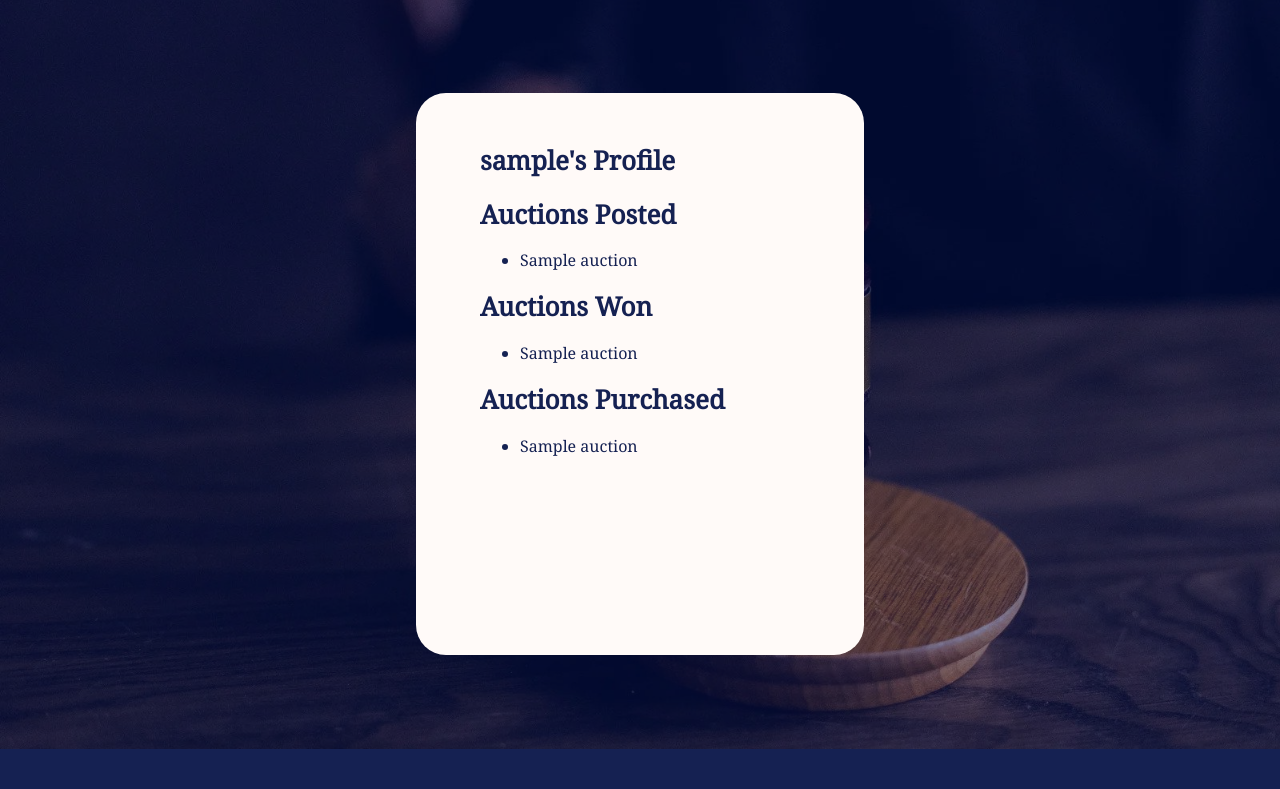
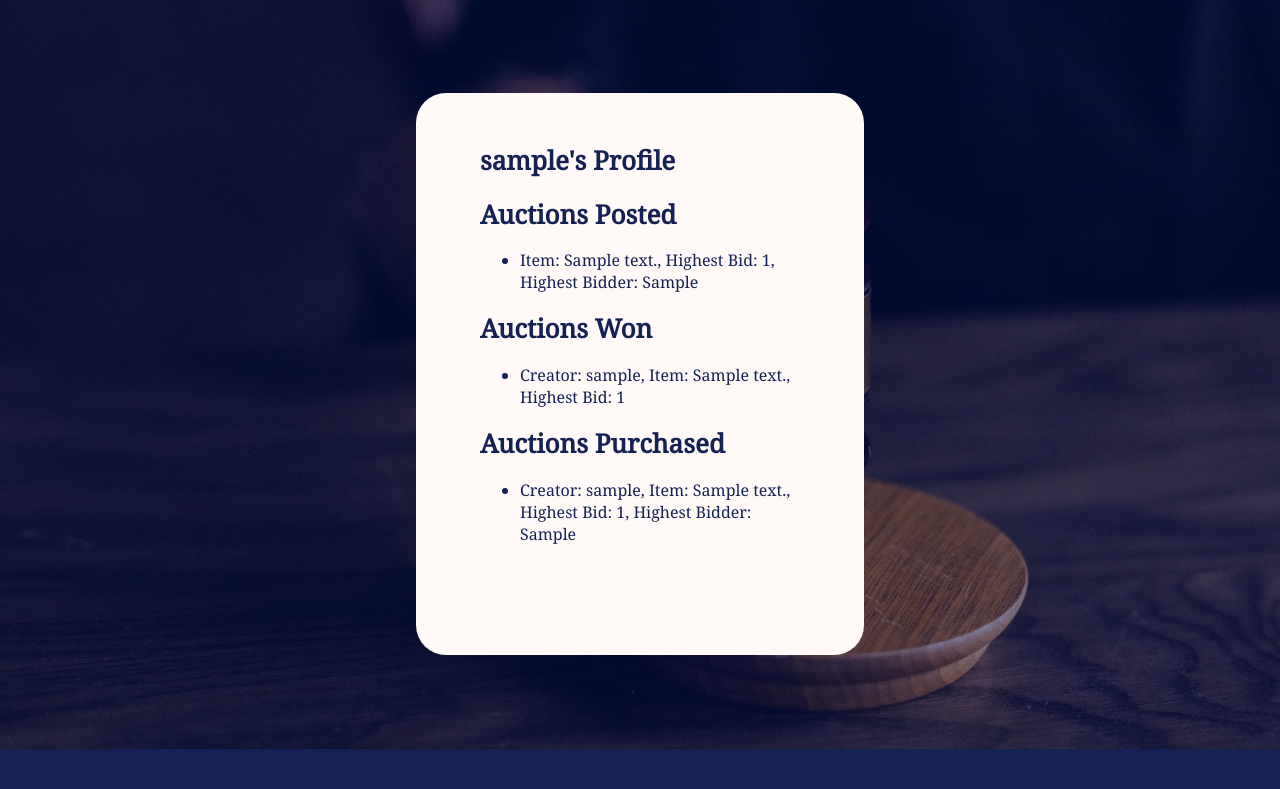
Before and after one commit to enochand/CSE312Project, a Flask app: template templates/profile.html in a window 1280 px wide. Shown: the part 101-890 px from the top of the page. Run offline with Flask 3, Linux system fonts and the light colour scheme; the template is opened without the code that fills it: most values are stand-ins (such as "Sample title", 1, 10 or a date in 2020); some web fonts are replaced.

Commit message:
Completed user profiles, everything should work

```diff
--- a/main.py
+++ b/main.py
@@ -84,7 +84,7 @@ def user_info(user_id):
     username = user.get('username', None)
     user_auctions_posted = data.find_posted_auctions_by_username(username)
     user_auctions_won = data.find_won_auctions_by_username(username)
-    user_auctions_purchased = [1, 2]
+    user_auctions_purchased = data.find_purchased_auctions_by_username(username)
     if user:
         user_template = render_template('profile.html', is_user=is_user,
                                         username=user["username"],
--- a/templates/profile.html
+++ b/templates/profile.html
@@ -16,7 +16,7 @@
     </div>
 
   <div class="header">
-      <img src="static/images/auction.jpg" alt="auction-hammer">
+      <img src="../static/images/auction.jpg" alt="auction-hammer">
       <div class="container">
         <h1>{{ username }}'s Profile</h1>
 
@@ -46,7 +46,7 @@
 
           <ul>
           {% for auction in posted_auctions %}
-              <li>{{ auction["description"] }}</li>
+                <li>Item: {{ auction.description }}, Highest Bid: {{ auction.highest_bid }}, Highest Bidder: {{ auction.highest_bidder }}</li>
           {% else %}
                 <li>No auctions found</li>
           {% endfor %}
@@ -56,7 +56,7 @@
 
           <ul>
           {% for auction in won_auctions %}
-              <li>{{ auction }}</li>
+                <li>Creator: {{ auction.username }}, Item: {{ auction.description }}, Highest Bid: {{ auction.highest_bid }}</li>
           {% else %}
                 <li>No auctions found</li>
           {% endfor %}
@@ -66,7 +66,7 @@
 
           <ul>
           {% for auction in purchased_auctions %}
-              <li>{{ auction }}</li>
+                <li>Creator: {{ auction.username }}, Item: {{ auction.description }}, Highest Bid: {{ auction.highest_bid }}, Highest Bidder: {{ auction.highest_bidder }}</li>
           {% else %}
                 <li>No auctions found</li>
           {% endfor %}
@@ -78,7 +78,7 @@
 
           <ul>
           {% for auction in posted_auctions %}
-              <li>{{ auction }}</li>
+                <li>Item: {{ auction.description }}, Highest Bid: {{ auction.highest_bid }}, Highest Bidder: {{ auction.highest_bidder }}</li>
           {% else %}
                 <li>No auctions found</li>
           {% endfor %}
@@ -88,7 +88,7 @@
 
           <ul>
           {% for auction in won_auctions %}
-              <li>{{ auction }}</li>
+                <li>Creator: {{ auction.username }}, Item: {{ auction.description }}, Highest Bid: {{ auction.highest_bid }}</li>
           {% else %}
                 <li>No auctions found</li>
           {% endfor %}
@@ -98,7 +98,7 @@
 
           <ul>
           {% for auction in purchased_auctions %}
-              <li>{{ auction }}</li>
+                <li>Creator: {{ auction.username }}, Item: {{ auction.description }}, Highest Bid: {{ auction.highest_bid }}, Highest Bidder: {{ auction.highest_bidder }}</li>
           {% else %}
                 <li>No auctions found</li>
           {% endfor %}
```
Also changed, not shown: data.py (+20 -2 lines). Lines whose indentation alone changed are shown as unchanged.
